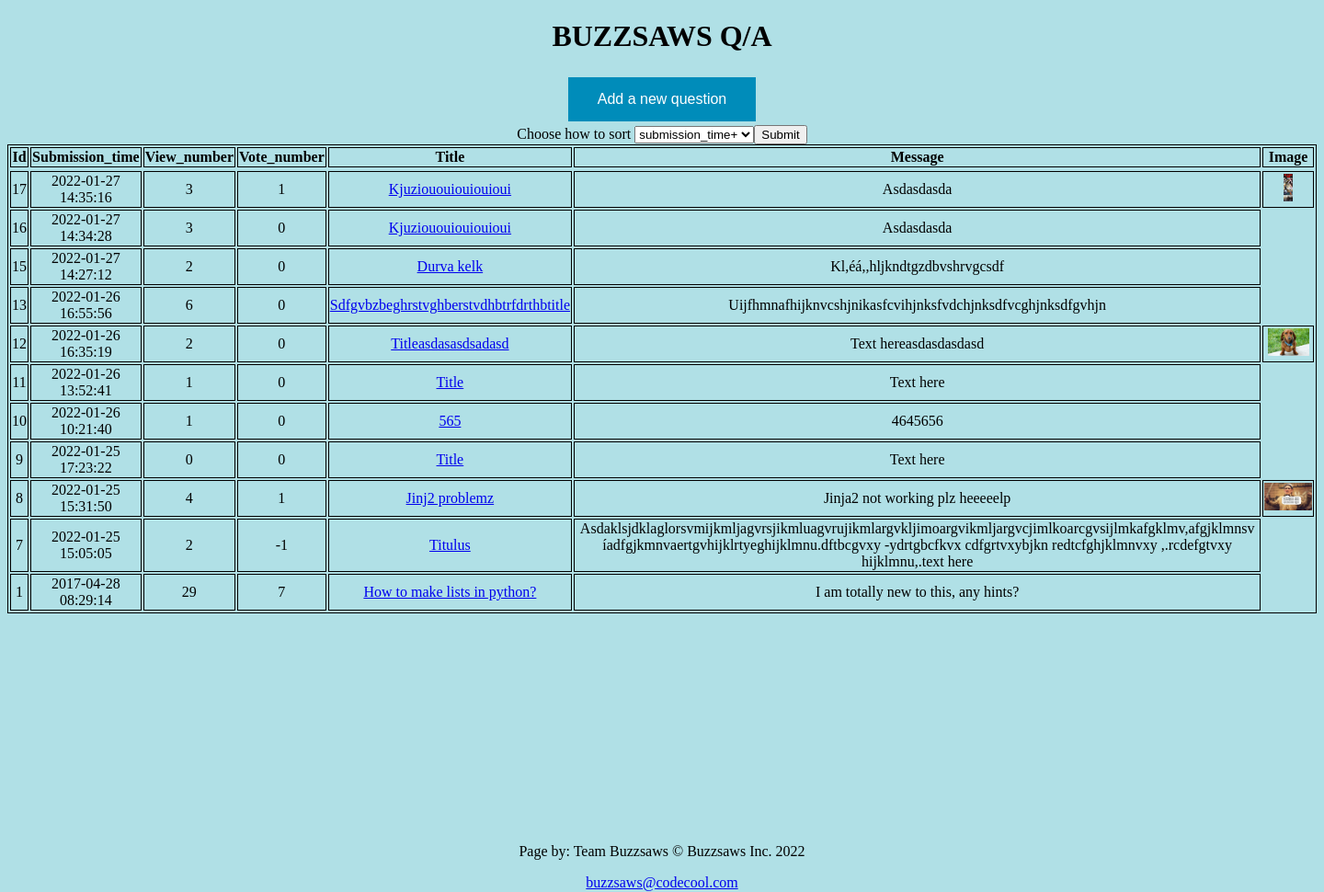
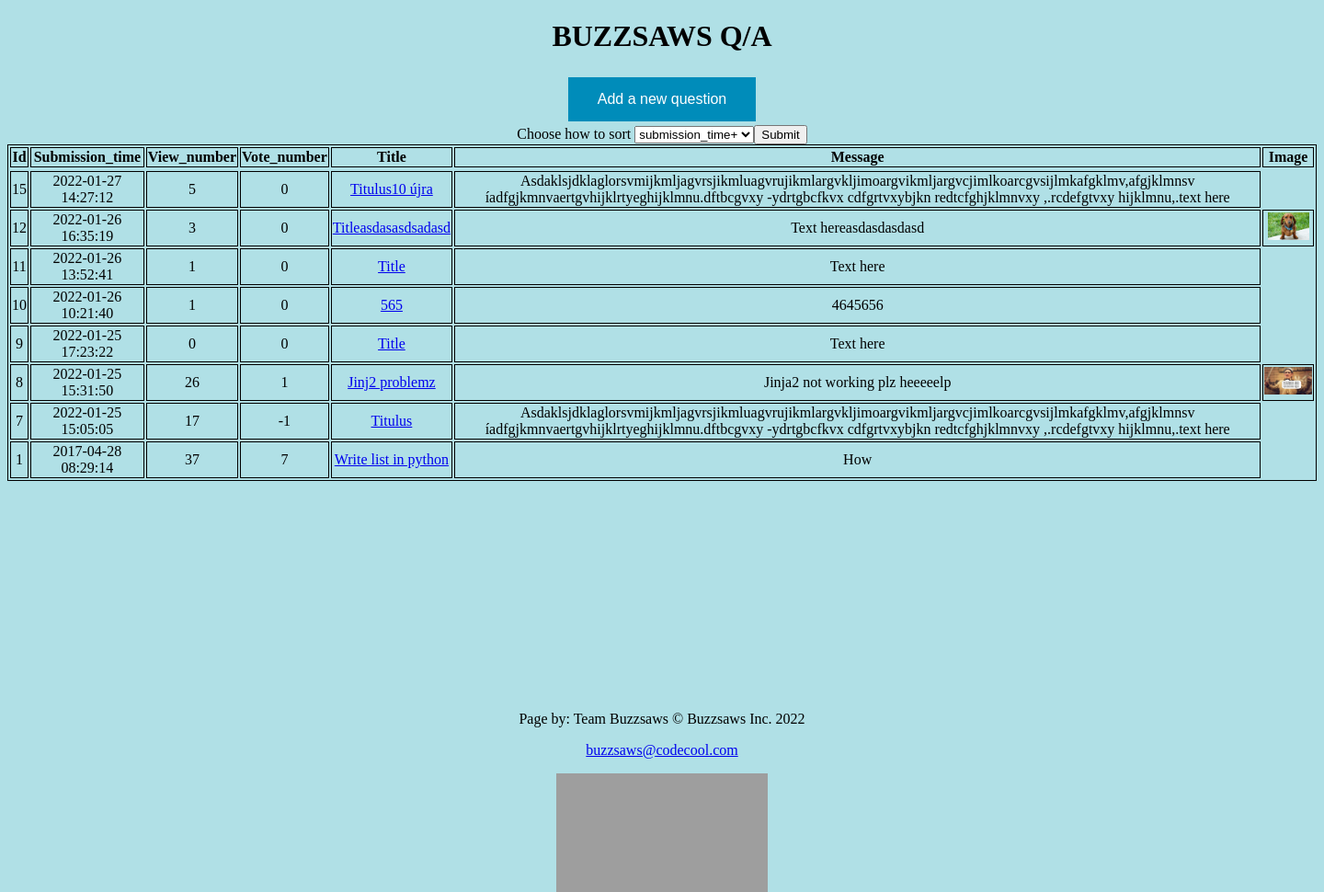
Before and after one commit to karcagiakos/ask-mate-3, a Flask app: page /list in a window 1440 px wide. Shown: the top 970 px of the page at 92% size. Run offline with Flask 2, Linux system fonts and the light colour scheme; grey boxes are pictures that could not be loaded.

Commit message:
edit question

```diff
--- a/sample_data/answer.csv
+++ b/sample_data/answer.csv
@@ -1,6 +1,6 @@
 id,submission_time,vote_number,question_id,message,image
 1,1493398154,14,1,You need to use brackets: my_list = [],
-2,1493088154,35,1,Look it up in the Python docs,
+2,1493088154,32,1,Look it up in the Python docs,
 3,1643190525,0,9,New answer,0
 4,1643190679,0,9,New answer really new,0
 5,1643207552,0,11,New answer heredsadasds,0
@@ -9,10 +9,6 @@ id,submission_time,vote_number,question_id,message,image
 8,1643212437,0,8,New answer here,0
 10,1643302939,0,7,"New answer here
 ",0
-11,1643308415,-1,13,"New answer here
-dasdsadasdasds",0
-12,1643308432,0,13,"New answer here
-",0
 13,1643308642,0,15,"New answer here
 65756756756",0
 14,1643308950,0,12,"New answer here
--- a/sample_data/question.csv
+++ b/sample_data/question.csv
@@ -1,12 +1,9 @@
 id,submission_time,view_number,vote_number,title,message,image
-17,1643294116,3,1,kjuziououiouiouioui,asdasdasda,02my7u1op1c81.jpg
-16,1643294068,3,0,kjuziououiouiouioui,asdasdasda,0
-15,1643293632,2,0,durva kelk,"kl,éá,,hljkndtgzdbvshrvgcsdf",0
-13,1643216156,6,0,sdfgvbzbeghrstvghberstvdhbtrfdrthbtitle,uijfhmnafhijknvcshjnikasfcvihjnksfvdchjnksdfvcghjnksdfgvhjn,0
-12,1643214919,2,0,titleasdasasdsadasd,Text hereasdasdasdasd,insert-image-funny-dog.jpg
+15,1643293632,5,0,titulus10 újra,"asdaklsjdklaglorsvmijkmljagvrsjikmluagvrujikmlargvkljimoargvikmljargvcjimlkoarcgvsijlmkafgklmv,afgjklmnsv íadfgjkmnvaertgvhijklrtyeghijklmnu.dftbcgvxy -ydrtgbcfkvx cdfgrtvxybjkn redtcfghjklmnvxy ,.rcdefgtvxy hijklmnu,.Text here",0
+12,1643214919,3,0,titleasdasasdsadasd,Text hereasdasdasdasd,insert-image-funny-dog.jpg
 11,1643205161,1,0,title,Text here,0
 10,1643192500,1,0,565,4645656,0
 9,1643131402,0,0,title,Text here,0
-8,1643124710,4,1,Jinj2 problemz,Jinja2 not working plz heeeeelp,250478154_10226247385274764_2585792232334092657_n.jpg
-7,1643123105,2,-1,titulus,"asdaklsjdklaglorsvmijkmljagvrsjikmluagvrujikmlargvkljimoargvikmljargvcjimlkoarcgvsijlmkafgklmv,afgjklmnsv íadfgjkmnvaertgvhijklrtyeghijklmnu.dftbcgvxy -ydrtgbcfkvx cdfgrtvxybjkn redtcfghjklmnvxy ,.rcdefgtvxy hijklmnu,.Text here",0
-1,1493368154,29,7,How to make lists in Python?,"I am totally new to this, any hints?",0
+8,1643124710,26,1,Jinj2 problemz,Jinja2 not working plz heeeeelp,250478154_10226247385274764_2585792232334092657_n.jpg
+7,1643123105,17,-1,titulus,"asdaklsjdklaglorsvmijkmljagvrsjikmluagvrujikmlargvkljimoargvikmljargvcjimlkoarcgvsijlmkafgklmv,afgjklmnsv íadfgjkmnvaertgvhijklrtyeghijklmnu.dftbcgvxy -ydrtgbcfkvx cdfgrtvxybjkn redtcfghjklmnvxy ,.rcdefgtvxy hijklmnu,.Text here",0
+1,1493368154,37,7,write list in python,how,0
--- a/server.py
+++ b/server.py
@@ -19,7 +19,10 @@ def datetime_format(value, format='%Y/%m/%d %H:%M:%S'):
 
 env.filters['datetime_format'] = datetime_format
 
-@app.route("/", methods=['GET', 'POST'])
+@app.route("/", methods=['GET'])
+def show_main_page():
+    return redirect("/list")
+
 @app.route("/list", methods=['GET', 'POST'])
 def list_questions(sort_by='submission_time'):
     # date_time = datetime.datetime.fromtimestamp()
@@ -30,7 +33,6 @@ def list_questions(sort_by='submission_time'):
         if request.form['headers'][-1] == '+':
             if ordering_by == 'view_number' or ordering_by == 'vote_number':
                 data = sorted(data, key=lambda x: int(x[ordering_by]))
-        # connection.write_questions(data)
             elif ordering_by == 'submission_time':
                 data = sorted(data, key=lambda x: x[ordering_by])
             else:
@@ -43,10 +45,9 @@ def list_questions(sort_by='submission_time'):
                 data = sorted(data, key=lambda x: x[ordering_by], reverse=True)
             else:
                 data = sorted(data, key=lambda x: x[ordering_by].capitalize())[::-1]
-        return render_template('main_page.html', data=data)
     return render_template('main_page.html', data=data)
 
-@app.route("/questions/<int:id>", methods=['GET', 'DELETE', 'POST'])
+@app.route("/questions/<int:id>", methods=['GET','POST'])
 def get_answers(id):
     questions = connection.read_questions()
     question = []
@@ -62,7 +63,8 @@ def get_answers(id):
         if int(dicts['question_id']) == int(id):
             answer.append(dicts)
     answer = connection.datetime_format(answer)
-    return render_template('display_questions.html', datetime=datetime, id=id,questions=questions, answers=answers, question=question, answer=answer)
+    return render_template('display_questions.html', datetime=datetime, id=id,
+                           questions=questions, answers=answers, question=question, answer=answer)
 
 @app.route("/questions/<int:id>/new-answer", methods=['GET', 'POST'])
 def get_new_answers(id):
@@ -97,11 +99,14 @@ def edit_question(question_id):
         if int(dict['id']) == int(question_id):
             title.append(dict['title'])
             message.append(dict['message'])
-        if request.method == 'POST':
-            dict['title'] = request.form['title']
-            dict['message'] = request.form['message']
-            connection.write_questions(questions)
-            return redirect(url_for('get_answers', id=question_id))
+    if request.method == 'POST':
+        for dict in questions:
+            if int(dict['id']) == int(question_id):
+                dict['title'] = request.form['title']
+                dict['message'] = request.form['message']
+                connection.write_questions(questions)
+                return redirect(url_for('get_answers', id=question_id))
+
     return render_template('edit_question.html', question_id=question_id, title=title, message=message)
 
 
@@ -140,7 +145,8 @@ def vote_answer(answer_id):
                     dict['vote_number'] = str(int(dict['vote_number'])+1)
                     connection.write_answer(answers)
                     return redirect(url_for('get_answers', id=question_id))
-                elif request.form['option'] == 'DOWNVOTE':
+                elif request.form['option'] == 'DOWNVOTE' \
+                                               '':
                     dict['vote_number'] = str(int(dict['vote_number']) - 1)
                     connection.write_answer(answers)
                     return redirect(url_for('get_answers', id=question_id))
--- a/templates/display_questions.html
+++ b/templates/display_questions.html
@@ -43,8 +43,11 @@
         {% endfor  %}
         {% endif %}
        </table>
+        <button  class="button button2" onclick="location.href='{{url_for('edit_question', question_id=id)}}'" type="button">
+         Edit question</button><br>
         <button  class="button button2" onclick="location.href='{{url_for('get_new_answers', id=id)}}'" type="button">
          Add a new answer</button><br>
+
 <form  name="delete_question" method="post">
     <button  class="button button2" onclick="location.href='{{ url_for('delete_question', question_id=id) }}'" type="button">
          Delete Question</button><br>
--- a/templates/edit_question.html
+++ b/templates/edit_question.html
@@ -10,11 +10,11 @@
 
 {% block body %}
 
-<form action="{{url_for('vote_answer', answer_id=answer_id)}}" method="post" >
+<form action="{{url_for('edit_question', question_id=question_id)}}" method="post" >
   <!--<label for="question">Question:</label> -->
     <textarea name="title" rows="4" cols="30">{{ title[0] }}</textarea> <br>
     <textarea  name="message" rows="30" cols="30" >{{ message[0]  }}</textarea> <br>
-    <button class="button button1">Submit</button>
+    <button type="submit" class="button button1">Submit</button>
 </form>
 
 {% endblock body %}
```
Also changed, not shown: main.py (deleted, +0 -16 lines).
